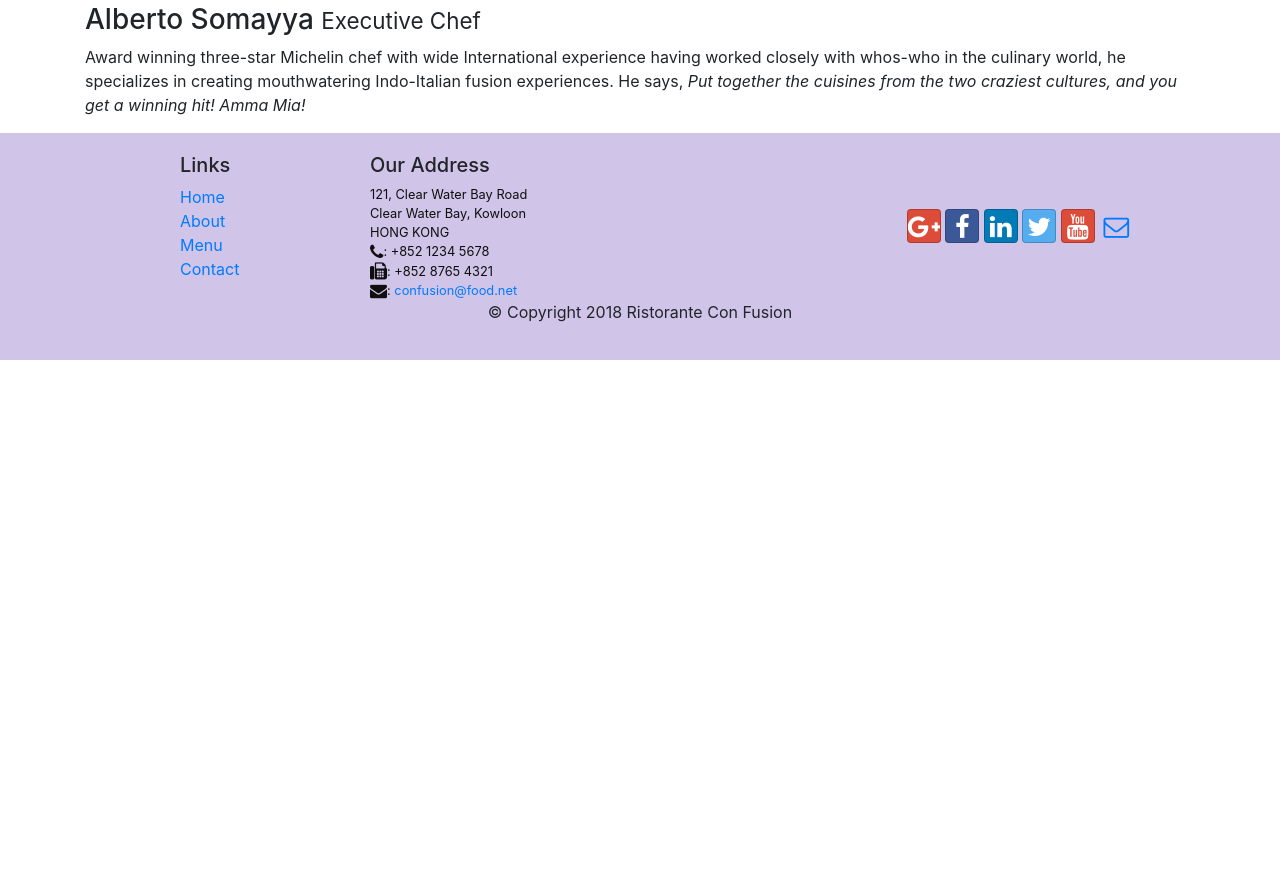
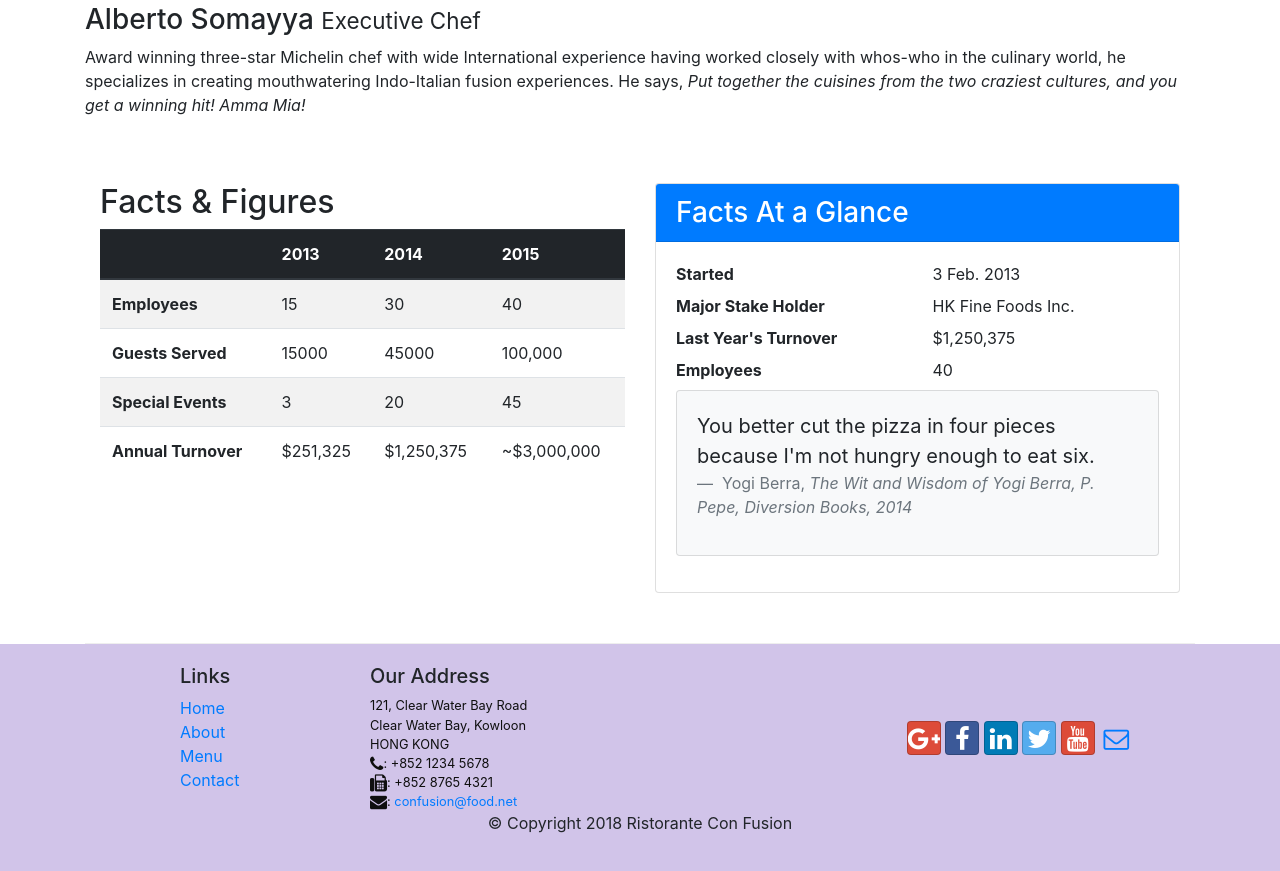
Before and after one commit to nguyenluongtrung/Ex5, a website: page aboutus.html in a window 1280 px wide. Shown: the part 1215-2086 px from the top of the page. Before the commit the page ends 1575 px from the top, so only its background shows below. Drawn offline with nearby package versions, Linux system fonts and the light colour scheme.

Commit message:
Tables and Cards

```diff
--- a/aboutus.html
+++ b/aboutus.html
@@ -1,49 +1,79 @@
 <!DOCTYPE html>
 <html lang="en">
-
 	<head>
-
 		<title>Ristorante Con Fusion: About Us</title>
-    <meta charset="utf-8">
-    <meta name="viewport" content="width=device-width, initial-scale=1, shrink-to-fit=no">
-    <meta http-equiv="x-ua-compatible" content="ie=edge">
+		<meta charset="utf-8" />
+		<meta
+			name="viewport"
+			content="width=device-width, initial-scale=1, shrink-to-fit=no"
+		/>
+		<meta http-equiv="x-ua-compatible" content="ie=edge" />
 		<!-- Bootstrap CSS -->
-    <link rel="stylesheet" href="node_modules/bootstrap/dist/css/bootstrap.min.css">
-    <link rel="stylesheet" href="node_modules/font-awesome/css/font-awesome.min.css">
-    <link rel="stylesheet" href="node_modules/bootstrap-social/bootstrap-social.css">
-    <link href="CSS/style.css" rel="stylesheet">
+		<link
+			rel="stylesheet"
+			href="node_modules/bootstrap/dist/css/bootstrap.min.css"
+		/>
+		<link
+			rel="stylesheet"
+			href="node_modules/font-awesome/css/font-awesome.min.css"
+		/>
+		<link
+			rel="stylesheet"
+			href="node_modules/bootstrap-social/bootstrap-social.css"
+		/>
+		<link href="CSS/style.css" rel="stylesheet" />
 	</head>
 
 	<body>
 		<nav class="navbar navbar-dark navbar-expand-sm fixed-top">
 			<div class="container">
-            <button class="navbar-toggler" type="button" data-toggle="collapse" data-target="#Navbar">
+				<button
+					class="navbar-toggler"
+					type="button"
+					data-toggle="collapse"
+					data-target="#Navbar"
+				>
 					<span class="navbar-toggler-icon"></span>
 				</button>
 				<a class="navbar-brand" href="index.html">Ristorante Con Fusion</a>
 				<div class="collapse navbar-collapse" id="Navbar">
 					<ul class="navbar-nav mr-auto">
-                    <li class="nav-item"><a class="nav-link" href="./index.html"><span class="fa fa-home fa-lg"></span> Home</a></li>
-<li class="nav-item active"><a class="nav-link" href="#"><span class="fa fa-info fa-lg"></span> About</a></li>
-<li class="nav-item"><a class="nav-link" href="#"><span class="fa fa-list fa-lg"></span> Menu</a></li>
-<li class="nav-item"><a class="nav-link" href="./contactus.html"><span class="fa fa-address-card fa-lg"></span> Contact</a></li>
-
+						<li class="nav-item">
+							<a class="nav-link" href="./index.html"
+								><span class="fa fa-home fa-lg"></span> Home</a
+							>
+						</li>
+						<li class="nav-item active">
+							<a class="nav-link" href="#"
+								><span class="fa fa-info fa-lg"></span> About</a
+							>
+						</li>
+						<li class="nav-item">
+							<a class="nav-link" href="#"
+								><span class="fa fa-list fa-lg"></span> Menu</a
+							>
+						</li>
+						<li class="nav-item">
+							<a class="nav-link" href="./contactus.html"
+								><span class="fa fa-address-card fa-lg"></span> Contact</a
+							>
+						</li>
 					</ul>
 				</div>
-
 			</div>
-
-
 		</nav>
 		<header class="jumbotron">
 			<div class="container">
 				<div class="row row-header">
 					<div class="col-12 col-sm-6">
 						<h1>Ristorante con Fusion</h1>
-                    <p>We take inspiration from the World's best cuisines, and create a unique fusion experience. Our lipsmacking creations will tickle your culinary senses!</p>
+						<p>
+							We take inspiration from the World's best cuisines, and create a
+							unique fusion experience. Our lipsmacking creations will tickle
+							your culinary senses!
+						</p>
 					</div>
-                <div class="col-12 col-sm">
-                </div>
+					<div class="col-12 col-sm"></div>
 				</div>
 			</div>
 		</header>
@@ -56,38 +86,72 @@
 				</ol>
 				<div class="col-12">
 					<h3>About Us</h3>
-               <hr>
+					<hr />
 				</div>
 			</div>
 
 			<div class="row">
 				<div class="col-12 col-sm-6 col-md-6">
 					<h2>Our History</h2>
-                <p>Started in 2010, Ristorante con Fusion quickly established itself as a culinary icon par excellence in Hong Kong. With its unique brand of world fusion cuisine that can be found nowhere else, it enjoys patronage from the A-list clientele in Hong Kong.  Featuring four of the best three-star Michelin chefs in the world, you never know what will arrive on your plate the next time you visit us.</p>
-                <p>The restaurant traces its humble beginnings to <em>The Frying Pan</em>, a successful chain started by our CEO, Mr. Peter Pan, that featured for the first time the world's best cuisines in a pan.</p>
+					<p>
+						Started in 2010, Ristorante con Fusion quickly established itself as
+						a culinary icon par excellence in Hong Kong. With its unique brand
+						of world fusion cuisine that can be found nowhere else, it enjoys
+						patronage from the A-list clientele in Hong Kong. Featuring four of
+						the best three-star Michelin chefs in the world, you never know what
+						will arrive on your plate the next time you visit us.
+					</p>
+					<p>
+						The restaurant traces its humble beginnings to
+						<em>The Frying Pan</em>, a successful chain started by our CEO, Mr.
+						Peter Pan, that featured for the first time the world's best
+						cuisines in a pan.
+					</p>
 				</div>
-            <div>
+				<div></div>
 			</div>
-        </div>
-
 
 			<div class="row">
 				<div class="col col-sm col-md">
 					<div>
 						<div>
 							<h2>Corporate Leadership</h2>
+
 							<h3>Peter Pan <small>Chief Epicurious Officer</small></h3>
 						</div>
+
 						<div class="d-none d-sm-block">
-                        <p>Our CEO, Peter, credits his hardworking East Asian immigrant parents who undertook the arduous journey to the shores of America with the intention of giving their children the best future. His mother's wizardy in the kitchen whipping up the tastiest dishes with whatever is available inexpensively at the supermarket, was his first inspiration to create the fusion cuisines for which <em>The Frying Pan</em> became well known. He brings his zeal for fusion cuisines to this restaurant, pioneering cross-cultural culinary connections.</p>
+							<p>
+								Our CEO, Peter, credits his hardworking East Asian immigrant
+								parents who undertook the arduous journey to the shores of
+								America with the intention of giving their children the best
+								future. His mother's wizardy in the kitchen whipping up the
+								tastiest dishes with whatever is available inexpensively at the
+								supermarket, was his first inspiration to create the fusion
+								cuisines for which <em>The Frying Pan</em> became well known. He
+								brings his zeal for fusion cuisines to this restaurant,
+								pioneering cross-cultural culinary connections.
+							</p>
 						</div>
 					</div>
 					<div>
 						<div>
-                        <h3>Dhanasekaran Witherspoon <small>Chief Food Officer</small></h3>
+							<h3>
+								Dhanasekaran Witherspoon <small>Chief Food Officer</small>
+							</h3>
 						</div>
 						<div class="d-none d-sm-block">
-                        <p>Our CFO, Danny, as he is affectionately referred to by his colleagues, comes from a long established family tradition in farming and produce. His experiences growing up on a farm in the Australian outback gave him great appreciation for varieties of food sources. As he puts it in his own words, <em>Everything that runs, wins, and everything that stays, pays!</em></p>
+							<p>
+								Our CFO, Danny, as he is affectionately referred to by his
+								colleagues, comes from a long established family tradition in
+								farming and produce. His experiences growing up on a farm in the
+								Australian outback gave him great appreciation for varieties of
+								food sources. As he puts it in his own words,
+								<em
+									>Everything that runs, wins, and everything that stays,
+									pays!</em
+								>
+							</p>
 						</div>
 					</div>
 					<div>
@@ -95,7 +159,13 @@
 							<h3>Agumbe Tang <small>Chief Taste Officer</small></h3>
 						</div>
 						<div class="d-none d-sm-block">
-                        <p>Blessed with the most discerning gustatory sense, Agumbe, our CTO, personally ensures that every dish that we serve meets his exacting tastes. Our chefs dread the tongue lashing that ensues if their dish does not meet his exacting standards. He lives by his motto, <em>You click only if you survive my lick.</em></p>
+							<p>
+								Blessed with the most discerning gustatory sense, Agumbe, our
+								CTO, personally ensures that every dish that we serve meets his
+								exacting tastes. Our chefs dread the tongue lashing that ensues
+								if their dish does not meet his exacting standards. He lives by
+								his motto, <em>You click only if you survive my lick.</em>
+							</p>
 						</div>
 					</div>
 					<div>
@@ -103,7 +173,96 @@
 							<h3>Alberto Somayya <small>Executive Chef</small></h3>
 						</div>
 						<div class="d-none d-sm-block">
-                        <p>Award winning three-star Michelin chef with wide International experience having worked closely with whos-who in the culinary world, he specializes in creating mouthwatering Indo-Italian fusion experiences. He says, <em>Put together the cuisines from the two craziest cultures, and you get a winning hit! Amma Mia!</em></p>
+							<p>
+								Award winning three-star Michelin chef with wide International
+								experience having worked closely with whos-who in the culinary
+								world, he specializes in creating mouthwatering Indo-Italian
+								fusion experiences. He says,
+								<em
+									>Put together the cuisines from the two craziest cultures, and
+									you get a winning hit! Amma Mia!</em
+								>
+							</p>
+						</div>
+					</div>
+				</div>
+			</div>
+
+			<div class="row row-content">
+				<div class="col-12 col-sm-6">
+					<h2>Facts &amp; Figures</h2>
+					<div class="table-responsive">
+						<table class="table table-striped">
+							<thead class="thead-dark">
+								<tr>
+									<th>&nbsp;</th>
+									<th>2013</th>
+									<th>2014</th>
+									<th>2015</th>
+								</tr>
+							</thead>
+							<tbody>
+								<tr>
+									<th>Employees</th>
+									<td>15</td>
+									<td>30</td>
+									<td>40</td>
+								</tr>
+								<tr>
+									<th>Guests Served</th>
+									<td>15000</td>
+									<td>45000</td>
+									<td>100,000</td>
+								</tr>
+								<tr>
+									<th>Special Events</th>
+									<td>3</td>
+									<td>20</td>
+									<td>45</td>
+								</tr>
+								<tr>
+									<th>Annual Turnover</th>
+									<td>$251,325</td>
+									<td>$1,250,375</td>
+									<td>~$3,000,000</td>
+								</tr>
+							</tbody>
+						</table>
+					</div>
+				</div>
+
+				<div class="col-12 col-sm-6">
+					<div class="card">
+						<h3 class="card-header bg-primary text-white">Facts At a Glance</h3>
+						<div class="card-body">
+							<dl class="row">
+								<dt class="col-6">Started</dt>
+								<dd class="col-6">3 Feb. 2013</dd>
+								<dt class="col-6">Major Stake Holder</dt>
+								<dd class="col-6">HK Fine Foods Inc.</dd>
+								<dt class="col-6">Last Year's Turnover</dt>
+								<dd class="col-6">$1,250,375</dd>
+								<dt class="col-6">Employees</dt>
+								<dd class="col-6">40</dd>
+
+								<div class="col-12">
+									<div class="card card-body bg-light">
+										<blockquote class="blockquote">
+											<p class="mb-0">
+												You better cut the pizza in four pieces because I'm not
+												hungry enough to eat six.
+											</p>
+											<footer class="blockquote-footer">
+												Yogi Berra,
+												<cite title="Source Title"
+													>The Wit and Wisdom of Yogi Berra, P. Pepe, Diversion
+													Books, 2014</cite
+												>
+											</footer>
+										</blockquote>
+									</div>
+								</div>
+							</dl>
 						</div>
 					</div>
 				</div>
@@ -125,26 +284,46 @@
 					<div class="col-7 col-sm-5">
 						<h5>Our Address</h5>
 						<address>
-		              121, Clear Water Bay Road<br>
-		              Clear Water Bay, Kowloon<br>
-		              HONG KONG<br>
-		              <i class="fa fa-phone fa-lg"></i>: +852 1234 5678<br>
-<i class="fa fa-fax fa-lg"></i>: +852 8765 4321<br>
+							121, Clear Water Bay Road<br />
+							Clear Water Bay, Kowloon<br />
+							HONG KONG<br />
+							<i class="fa fa-phone fa-lg"></i>: +852 1234 5678<br />
+							<i class="fa fa-fax fa-lg"></i>: +852 8765 4321<br />
 							<i class="fa fa-envelope fa-lg"></i>:
 							<a href="mailto:confusion@food.net">confusion@food.net</a>
-
 						</address>
 					</div>
 					<div class="col-12 col-sm-4 align-self-center">
 						<div class="text-center">
-                        <a class="btn btn-social-icon btn-google" href="http://google.com/+"><i class="fa fa-google-plus"></i></a>
-                        <a class="btn btn-social-icon btn-facebook" href="http://www.facebook.com/profile.php?id="><i class="fa fa-facebook"></i></a>
-                        <a class="btn btn-social-icon btn-linkedin" href="http://www.linkedin.com/in/"><i class="fa fa-linkedin"></i></a>
-                        <a class="btn btn-social-icon btn-twitter" href="http://twitter.com/"><i class="fa fa-twitter"></i></a>
-                        <a class="btn btn-social-icon btn-google" href="http://youtube.com/"><i class="fa fa-youtube"></i></a>
-                        <a class="btn btn-social-icon" href="mailto:"><i class="fa fa-envelope-o"></i></a>
+							<a
+								class="btn btn-social-icon btn-google"
+								href="http://google.com/+"
+								><i class="fa fa-google-plus"></i
+							></a>
+							<a
+								class="btn btn-social-icon btn-facebook"
+								href="http://www.facebook.com/profile.php?id="
+								><i class="fa fa-facebook"></i
+							></a>
+							<a
+								class="btn btn-social-icon btn-linkedin"
+								href="http://www.linkedin.com/in/"
+								><i class="fa fa-linkedin"></i
+							></a>
+							<a
+								class="btn btn-social-icon btn-twitter"
+								href="http://twitter.com/"
+								><i class="fa fa-twitter"></i
+							></a>
+							<a
+								class="btn btn-social-icon btn-google"
+								href="http://youtube.com/"
+								><i class="fa fa-youtube"></i
+							></a>
+							<a class="btn btn-social-icon" href="mailto:"
+								><i class="fa fa-envelope-o"></i
+							></a>
 						</div>
-
 					</div>
 				</div>
 				<div class="row justify-content-center">
@@ -154,7 +333,5 @@
 				</div>
 			</div>
 		</footer>
-
 	</body>
-
 </html>
```
Lines whose indentation alone changed are shown as unchanged.
